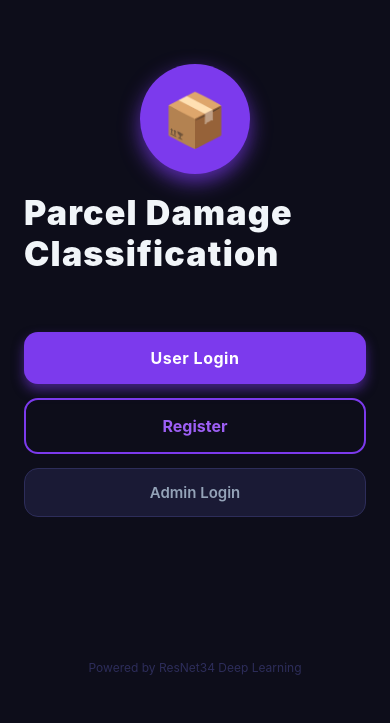
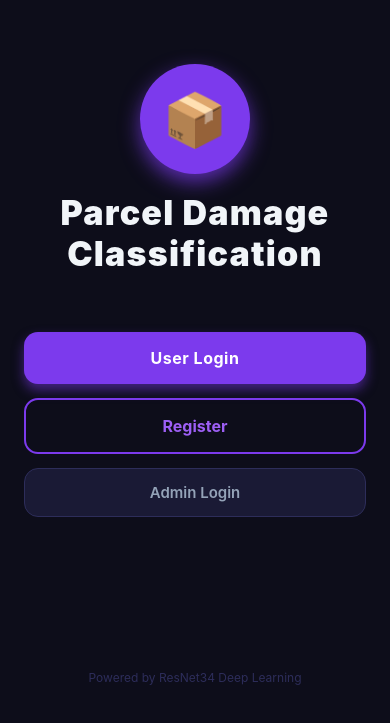
Before and after one commit to saikumarkoda13-ai/parcel, a React Native app in the folder parcel-damage-app/: screen /Landing in a window 390 px wide. Shown: the part 119-842 px from the top of the page. Built offline with nearby package versions, Linux system fonts and the light colour scheme.

Commit message:
Refactor LandingScreen layout and styles

```diff
--- a/parcel-damage-app/screens/LandingScreen.js
+++ b/parcel-damage-app/screens/LandingScreen.js
@@ -20,7 +20,8 @@ export default function LandingScreen({ navigation }) {
     return (
         <View style={styles.container}>
             <StatusBar barStyle="light-content" backgroundColor={COLORS.bg} />
-            <View style={styles.contentWrapper}>
+
+            <View style={styles.mainContent}>
                 <Animated.View style={{ alignItems: 'center', transform: [{ scale }], opacity, marginBottom: 50 }}>
                     <View style={styles.logoCircle}>
                         <Text style={styles.logoIcon}>📦</Text>
@@ -48,11 +49,11 @@ export default function LandingScreen({ navigation }) {
 }
 
 const styles = StyleSheet.create({
-    container: { flex: 1, backgroundColor: COLORS.bg, alignItems: 'center', paddingVertical: 50, paddingHorizontal: 24 },
-    contentWrapper: { flex: 1, justifyContent: 'center', width: '100%' },
+    container: { flex: 1, backgroundColor: COLORS.bg, alignItems: 'center', paddingVertical: 40, paddingHorizontal: 24 },
+    mainContent: { flex: 1, justifyContent: 'center', alignItems: 'center', width: '100%' },
     logoCircle: { width: 110, height: 110, borderRadius: 55, backgroundColor: COLORS.primary, alignItems: 'center', justifyContent: 'center', marginBottom: 18, shadowColor: COLORS.primary, shadowOffset: { width: 0, height: 8 }, shadowOpacity: 0.7, shadowRadius: 20, elevation: 14 },
     logoIcon: { fontSize: 52 },
-    title: { fontSize: 34, fontWeight: '900', color: COLORS.text, letterSpacing: 1.2, marginBottom: 8 },
+    title: { fontSize: 34, fontWeight: '900', color: COLORS.text, letterSpacing: 1.2, marginBottom: 8, textAlign: 'center' },
     subtitle: { fontSize: 15, color: COLORS.muted, textAlign: 'center' },
     buttonGroup: { width: '100%', gap: 14 },
     primaryBtn: { backgroundColor: COLORS.primary, paddingVertical: 16, borderRadius: 14, alignItems: 'center', shadowColor: COLORS.primary, shadowOffset: { width: 0, height: 6 }, shadowOpacity: 0.5, shadowRadius: 12, elevation: 10 },
```
